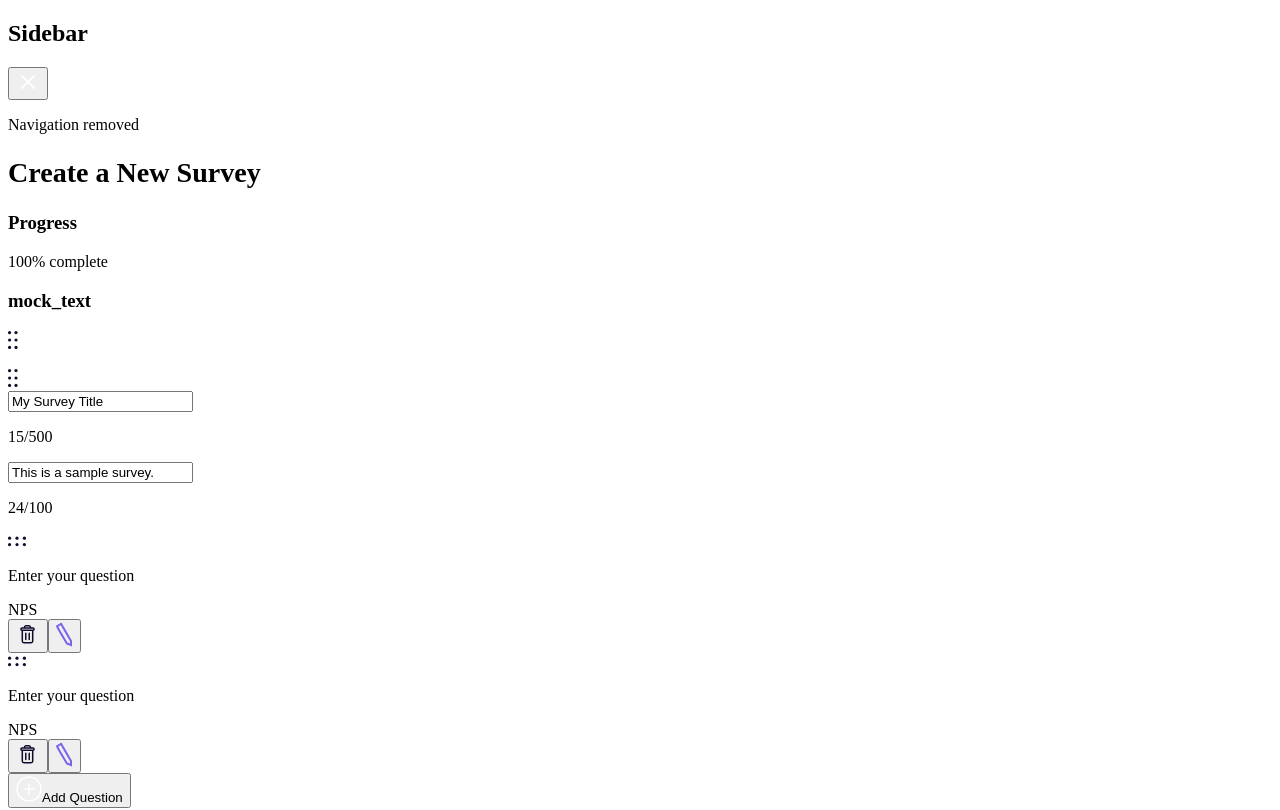
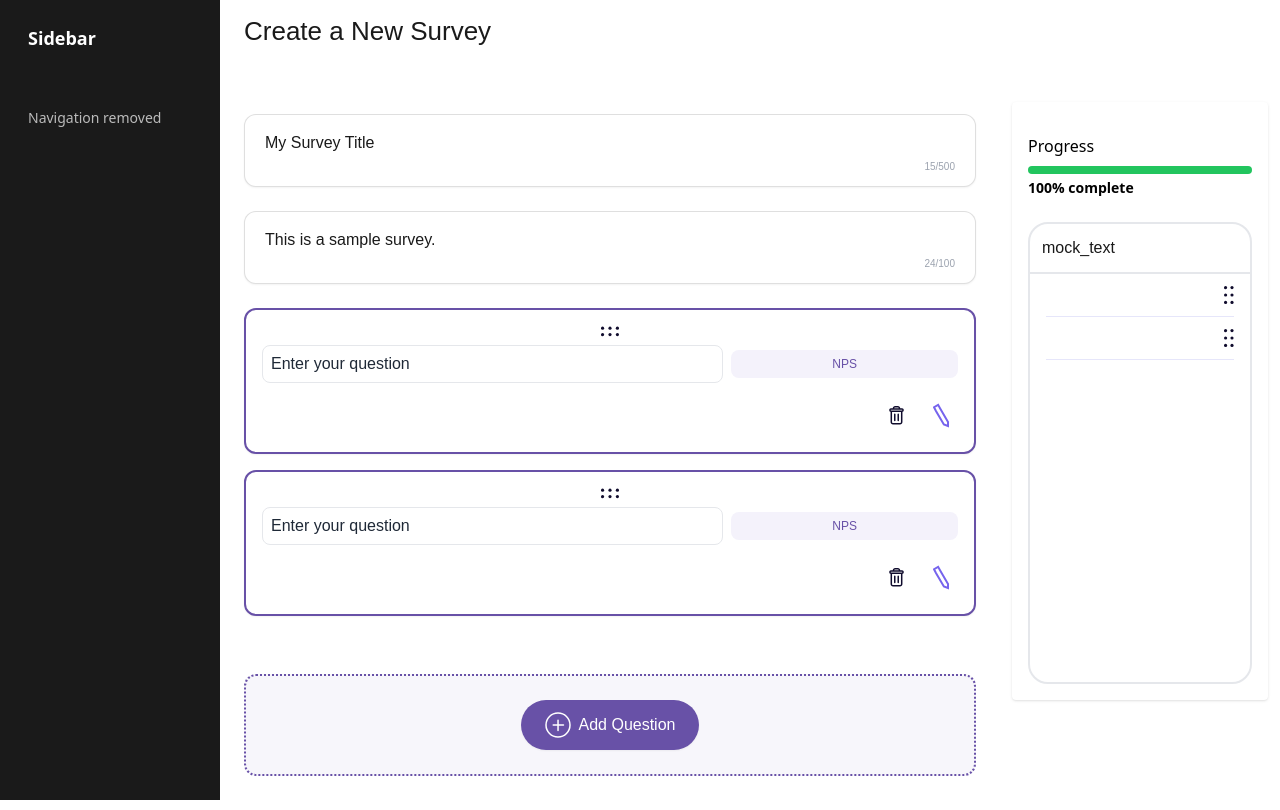
Before and after one commit to timcthy/BackendTask, a React (Create React App) app in the folder frontend/: page / in a window 1280 px wide. Shown: the top 810 px of the page. Built offline with nearby package versions, Linux system fonts and the light colour scheme.

Commit message:
First working version

```diff
--- a/frontend/package.json
+++ b/frontend/package.json
@@ -39,11 +39,14 @@
   },
   "devDependencies": {
     "@hello-pangea/dnd": "^18.0.1",
+    "autoprefixer": "^10.4.21",
     "eslint-config-react-app": "^7.0.1",
     "moment-timezone": "^0.6.0",
+    "postcss": "^8.5.6",
     "react-hot-toast": "^2.5.2",
     "react-icons": "^5.5.0",
     "react-router-dom": "^7.7.1",
-    "react-tooltip": "^5.29.1"
+    "react-tooltip": "^5.29.1",
+    "tailwindcss": "^3.4.17"
   }
 }
--- /dev/null
+++ b/frontend/postcss.config.js
@@ -0,0 +1,6 @@
+module.exports = {
+  plugins: {
+    tailwindcss: {},
+    autoprefixer: {},
+  },
+}
--- a/frontend/src/component/CreateSurveyProvider.jsx
+++ b/frontend/src/component/CreateSurveyProvider.jsx
@@ -10,6 +10,7 @@ export const CreateSurveyProviderMock = ({ children }) => {
     { id: 1, type: "short_text", saved: true },
     { id: 2, type: "multiple_choice", saved: true },
   ]);
+  const [dupList, setDupList] = useState([]);
   const defaultQuestionType = "short_text";
 
   const addNewQuestion = (type = defaultQuestionType) => {
@@ -19,6 +20,86 @@ export const CreateSurveyProviderMock = ({ children }) => {
       saved: false,
     };
     setQuestions((prev) => [...prev, newQuestion]);
+  };
+
+  const handleDeleteQuestion = (index) => {
+    setQuestions((prev) => prev.filter((_, i) => i !== index));
+  };
+
+  const handleAddOption = (questionIndex) => {
+    setQuestions((prev) => {
+      const newQuestions = [...prev];
+      if (!newQuestions[questionIndex].options) {
+        newQuestions[questionIndex].options = [];
+      }
+      newQuestions[questionIndex].options.push({
+        id: Date.now(),
+        text: `Option ${newQuestions[questionIndex].options.length + 1}`,
+      });
+      return newQuestions;
+    });
+  };
+
+  const handleTitleChange = (questionIndex, title) => {
+    setQuestions((prev) => {
+      const newQuestions = [...prev];
+      newQuestions[questionIndex].title = title;
+      return newQuestions;
+    });
+  };
+
+  const handleQuestionTypeChange = (questionIndex, type) => {
+    setQuestions((prev) => {
+      const newQuestions = [...prev];
+      newQuestions[questionIndex].type = type;
+      return newQuestions;
+    });
+  };
+
+  const handleOptionChange = (questionIndex, optionIndex, value) => {
+    setQuestions((prev) => {
+      const newQuestions = [...prev];
+      if (newQuestions[questionIndex].options) {
+        newQuestions[questionIndex].options[optionIndex].text = value;
+      }
+      return newQuestions;
+    });
+  };
+
+  const handleSaveQuestion = (questionIndex) => {
+    setQuestions((prev) => {
+      const newQuestions = [...prev];
+      newQuestions[questionIndex].saved = true;
+      return newQuestions;
+    });
+  };
+
+  const handleEditQuestion = (questionIndex) => {
+    setQuestions((prev) => {
+      const newQuestions = [...prev];
+      newQuestions[questionIndex].saved = false;
+      return newQuestions;
+    });
+  };
+
+  const handleDuplicate = (questionIndex) => {
+    const questionToDuplicate = questions[questionIndex];
+    const duplicatedQuestion = {
+      ...questionToDuplicate,
+      id: Date.now(),
+      saved: false,
+    };
+    setQuestions((prev) => [...prev, duplicatedQuestion]);
+  };
+
+  const handleDeleteOption = (questionIndex, optionIndex) => {
+    setQuestions((prev) => {
+      const newQuestions = [...prev];
+      if (newQuestions[questionIndex].options) {
+        newQuestions[questionIndex].options.splice(optionIndex, 1);
+      }
+      return newQuestions;
+    });
   };
 
   const handleCreateSurvey = () => {
@@ -39,6 +120,16 @@ export const CreateSurveyProviderMock = ({ children }) => {
         questions,
         defaultQuestionType,
         addNewQuestion,
+        handleDeleteQuestion,
+        handleAddOption,
+        handleTitleChange,
+        handleQuestionTypeChange,
+        handleOptionChange,
+        handleSaveQuestion,
+        handleEditQuestion,
+        handleDuplicate,
+        handleDeleteOption,
+        dupList,
         handleCreateSurvey,
       }}
     >
--- a/frontend/src/component/Header.jsx
+++ b/frontend/src/component/Header.jsx
@@ -1,11 +1,24 @@
 import React from "react";
+
+const isHeadingElement = (el) =>
+  React.isValidElement(el) &&
+  typeof el.type === "string" &&
+  /^(h[1-6])$/.test(el.type.toLowerCase());
 
 const Header = ({ children }) => {
   return (
     <header className="flex flex-col lg:flex-row justify-between pl-3 lg:pl-6 3xl:pl-8 pr-3 pt-3 pb-5 sm:py-3">
-      <h3 className="text-[26px] grow font-switzerMedium text-primary">
-        {children}
-      </h3>
+      {/*
+        If the child is already a heading (<h1>…<h6>), render it directly to avoid nesting.
+        Otherwise, wrap in an h3.
+      */}
+      {isHeadingElement(children) ? (
+        children
+      ) : (
+        <h3 className="text-[26px] grow font-switzerMedium text-primary">
+          {children}
+        </h3>
+      )}
     </header>
   );
 };
--- /dev/null
+++ b/frontend/tailwind.config.js
@@ -0,0 +1,23 @@
+/** @type {import('tailwindcss').Config} */
+module.exports = {
+  content: [
+    "./src/**/*.{js,jsx,ts,tsx}",
+    "./public/index.html"
+  ],
+  theme: {
+    extend: {
+      colors: {
+        primary: '#1a1a1a',
+        'btn-bg': '#007bff',
+        'lightlavender': '#e6e6fa',
+        'cool-gray': '#6b7280',
+      },
+      fontFamily: {
+        'switzer': ['Switzer', 'sans-serif'],
+        'switzerMedium': ['Switzer-Medium', 'sans-serif'],
+        'quicksand': ['Quicksand', 'sans-serif'],
+      },
+    },
+  },
+  plugins: [],
+}
```
Also changed, not shown: 1 other file (tests, documents, lock files or other folders).
